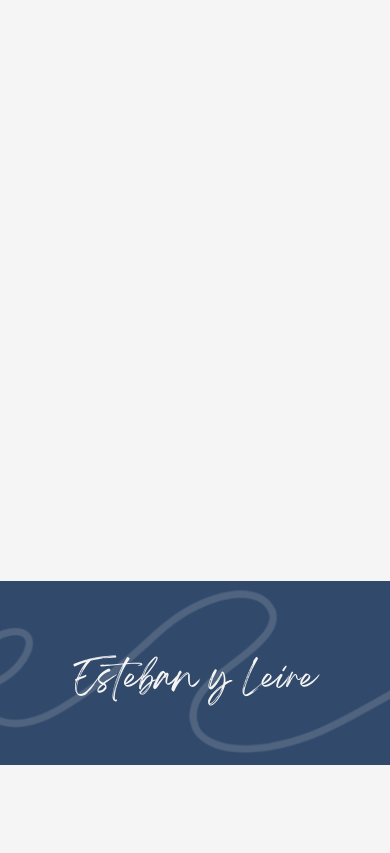
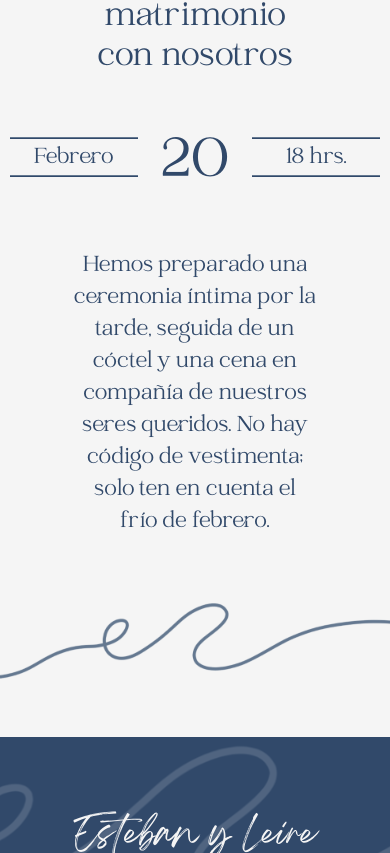
Before and after one commit to PaulaBCdev/EL-wedding, a Next.js app: page / in a window 390 px wide. Shown: the part 1147-2000 px from the top of the page. Before the commit the page ends 1912 px from the top, so only its background shows below. Built offline with nearby package versions, Linux system fonts and the light colour scheme.

Commit message:
landing-page: bloque 2 mobile

```diff
--- a/src/app/page.tsx
+++ b/src/app/page.tsx
@@ -12,9 +12,9 @@ export default function Home() {
             <p className="font-catchy text-background text-3xl md:text-4xl">
               — 20.02.2026 —
             </p>
-            <p className="font-breathing text-background text-5xl md:text-7xl text-center leading-24">
+            <h1 className="font-breathing text-background text-5xl md:text-7xl text-center leading-24">
               Esteban y Leire
-            </p>
+            </h1>
             <p className="font-catchy text-background text-3xl md:text-4xl">
               ¡Nos casamos!
             </p>
@@ -44,9 +44,9 @@ export default function Home() {
             <p className="font-catchy text-background text-4xl">
               — 20.02.2026 —
             </p>
-            <p className="font-breathing text-background text-8xl text-center leading-24">
+            <h1 className="font-breathing text-background text-8xl text-center leading-24">
               Esteban y Leire
-            </p>
+            </h1>
             <p className="font-catchy text-background text-4xl">
               ¡Nos casamos!
             </p>
@@ -77,8 +77,47 @@ export default function Home() {
         </div>
       </section>
 
-      <section>
-        <div className="flex justify-center items-center lg:hidden bg-background w-full h-[800px] z-20"></div>
+      {/* BLOQUE 2 */}
+      {/* Mobile & Tablet */}
+      <section className="relative overflow-hidden flex justify-center items-center lg:hidden bg-background w-full h-[956px]">
+        <div className="flex flex-col justify-center items-center gap-16">
+          <div className="flex flex-col justify-center items-center lg:hidden mx-8 gap-14 z-10">
+            <p className="font-catchy text-secondary text-4xl text-center px-16">
+              Nos complace invitarte a celebrar nuestro matrimonio con nosotros
+            </p>
+            <div className="flex justify-center items-center gap-6">
+              <div className="flex flex-col justify-center items-center pb-4">
+                <hr className="bg-secondary w-32 h-0.5" />
+                <p className="font-catchy text-secondary text-2xl mt-1">
+                  Febrero
+                </p>
+                <hr className="bg-secondary w-32 h-0.5" />
+              </div>
+
+              <p className="font-catchy text-secondary text-6xl">20</p>
+
+              <div className="flex flex-col justify-center items-center pb-4">
+                <hr className="bg-secondary w-32 h-0.5" />
+                <p className="font-catchy text-secondary text-2xl mt-1">
+                  18 hrs.
+                </p>
+                <hr className="bg-secondary w-32 h-0.5" />
+              </div>
+            </div>
+            <p className="font-catchy text-secondary text-2xl text-center px-16">
+              Hemos preparado una ceremonia íntima por la tarde, seguida de un
+              cóctel y una cena en compañía de nuestros seres queridos. No hay
+              código de vestimenta; solo ten en cuenta el frío de febrero.
+            </p>
+          </div>
+          <Image
+            src="/lazo-azul-claro.svg"
+            alt="lazo-azul-claro"
+            width={98}
+            height={568}
+            className="w-5xl"
+          />
+        </div>
       </section>
     </main>
   );
```
